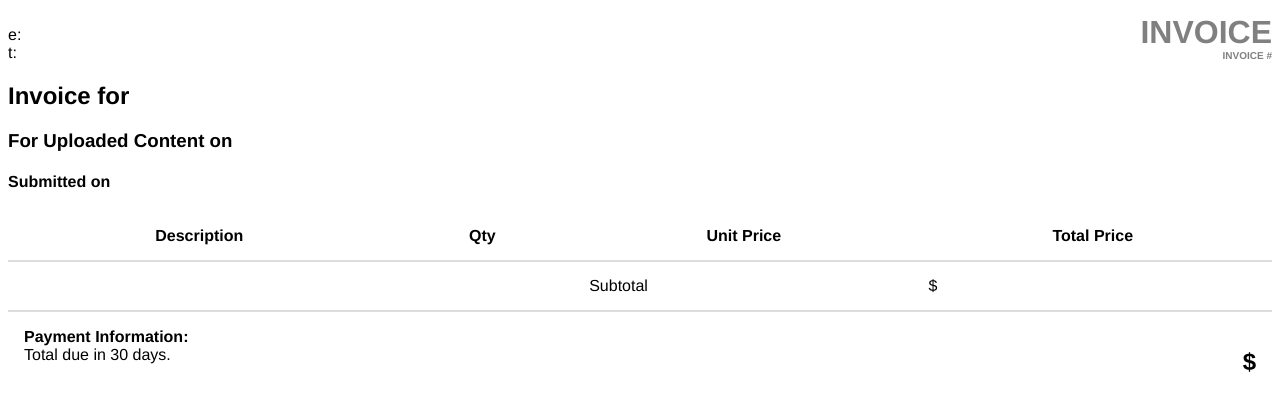
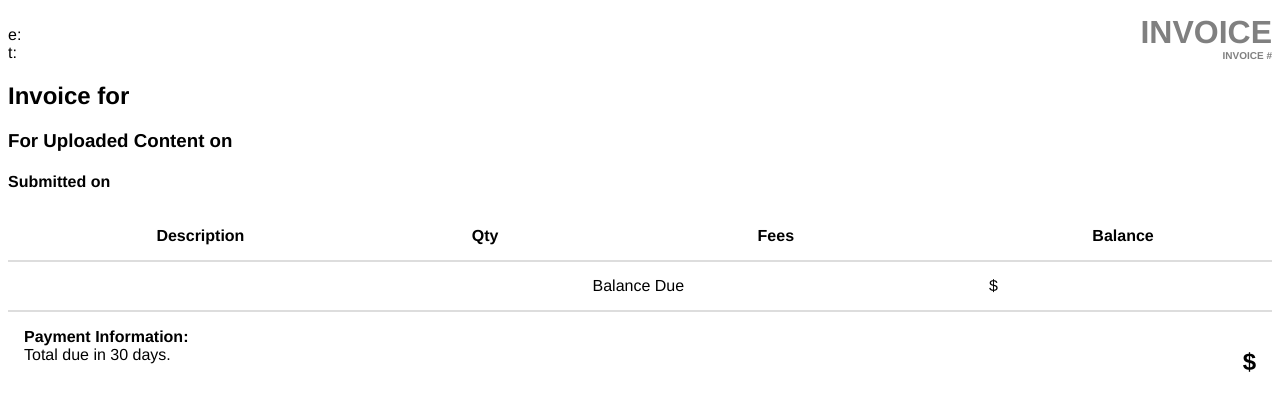
Before and after one commit to varner/invoicing, a Flask app: template templates/pdf.html in a window 1280 px wide. Shown: the top 411 px of the page. Run offline with Flask 2, Linux system fonts and the light colour scheme; the template is opened without the code that fills it, so the values that code supplies are empty.

Commit message:
language tweaks

```diff
--- a/templates/form.html
+++ b/templates/form.html
@@ -120,7 +120,7 @@
 					<td></td>
 					<td></td>
 					<td></td>
-					<td>SUBTOTAL</td>
+					<td>BALANCE DUE</td>
 					<td><span id="total_charge">$0.059</span></td>
 				</tr>
 			</table>
--- a/templates/pdf.html
+++ b/templates/pdf.html
@@ -70,8 +70,8 @@
 			<tr id="table_head">
 				<th>Description</th>
 				<th>Qty</th>
-				<th>Unit Price</th>
-				<th>Total Price</th>
+				<th>Fees</th>
+				<th>Balance</th>
 			</tr>
 			{% for message in posts %}
 			<tr>
@@ -85,7 +85,7 @@
 			<tr class="subtotal">
 				<td></td>
 				<td></td>
-				<td>Subtotal</td>
+				<td>Balance Due</td>
 				<td>${{ postcount * 57 / 1000.0 }}</td>
 			</tr>
 		</table>
```
